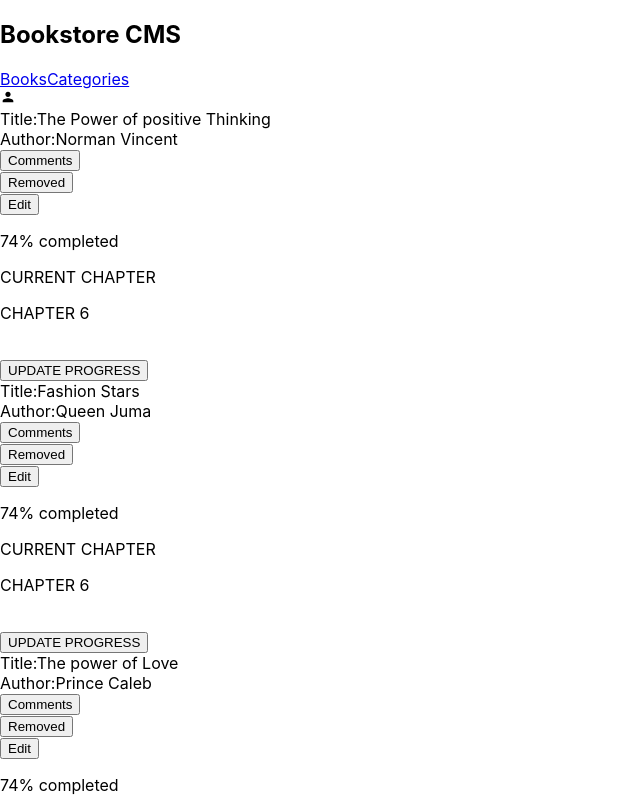
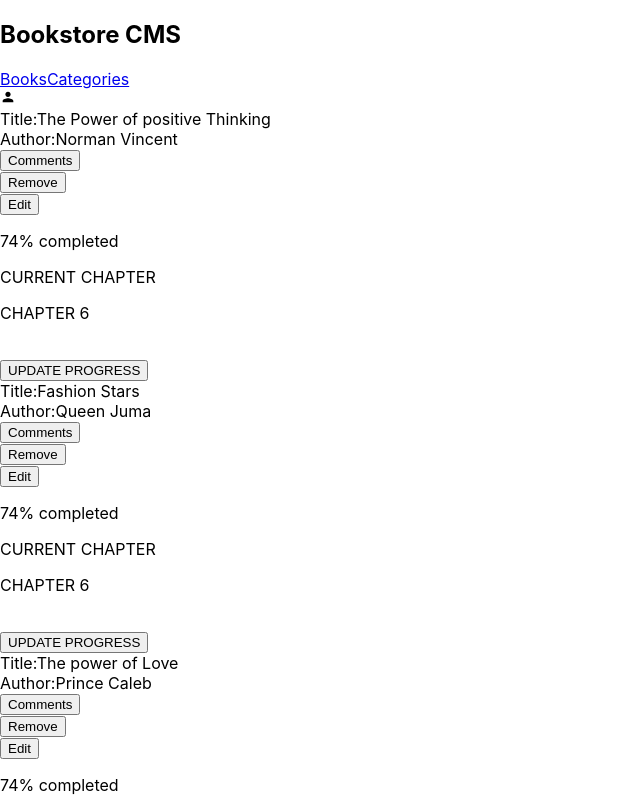
Before and after one commit to QueenterJuma/book-store, a React (Create React App) app: page / in a window 1280 px wide. Shown: the top 800 px of the page, without its empty margins (0-640 px from the left). Built offline with nearby package versions, Linux system fonts and the light colour scheme.

Commit message:
Add update itembook file

```diff
--- a/src/components/ItemBook.js
+++ b/src/components/ItemBook.js
@@ -26,7 +26,7 @@ function MyBook({ book }) {
           className="remove-btn"
           onClick={() => dispatch(removeBook(book.item_id))}
         >
-          Removed
+          Remove
         </button>
         <div className="divider" />
         <button type="button" className="edit-btn">
```
